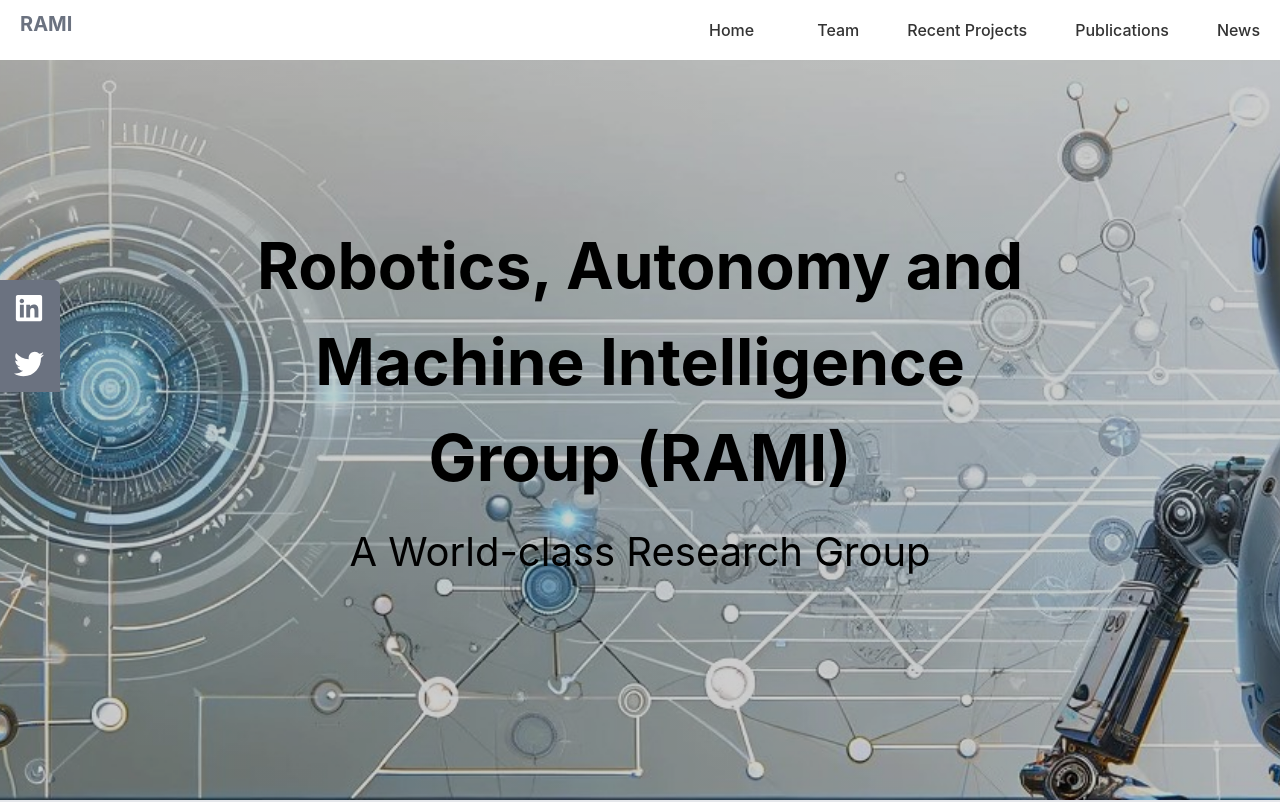
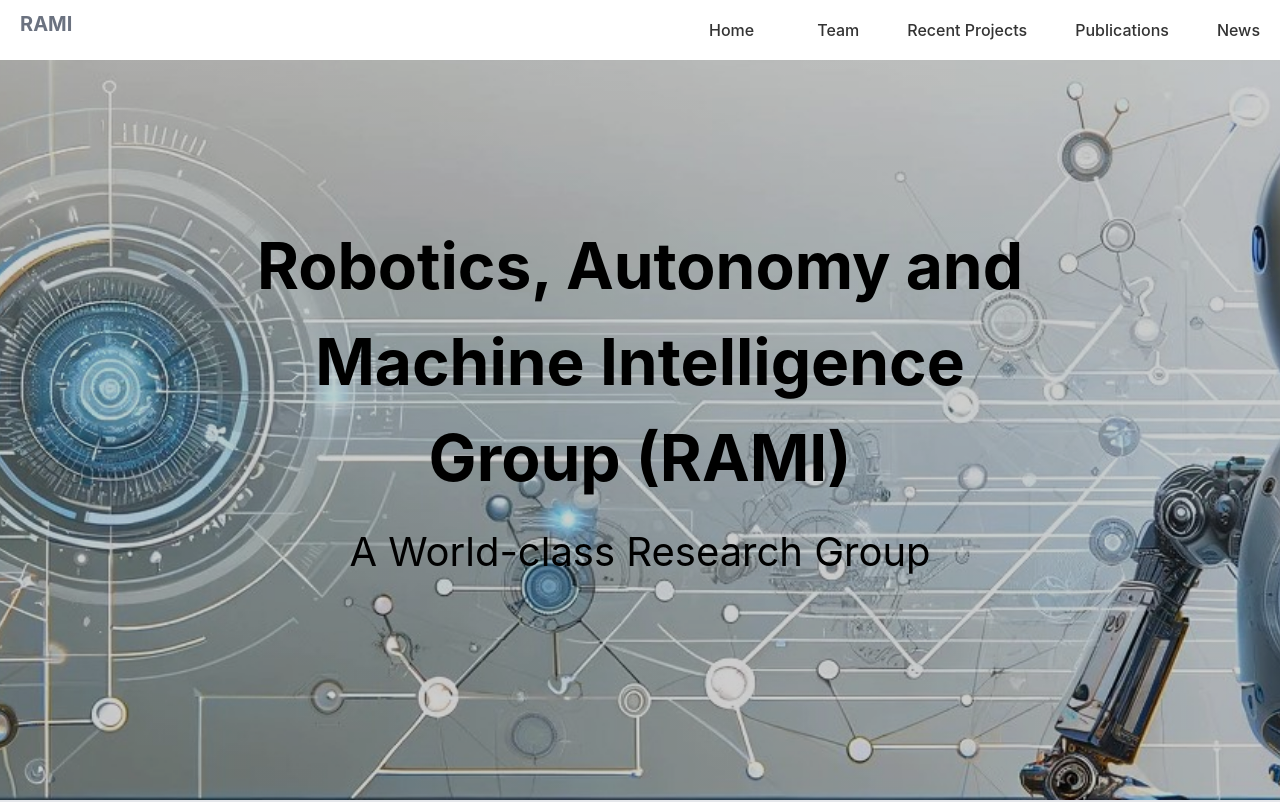
Before and after one commit to Kronium345/RAMI-Group, a React (Vite) app in the folder rami/: page / in a window 1280 px wide. Shown: the top 802 px of the page. Built offline with nearby package versions, Linux system fonts and the light colour scheme.

Commit message:
Removed Social Links

```diff
--- a/rami/src/App.jsx
+++ b/rami/src/App.jsx
@@ -12,7 +12,7 @@ import News2 from './pages/News/News2';
 import News3 from './pages/News/News3';
 import News4 from './pages/News/News4';
 import About from './pages/About/About';
-import SocialLinks from './components/SocialLinks/SocialLinks';
+// import SocialLinks from './components/SocialLinks/SocialLinks';
 
 function App() {
   return (
@@ -33,7 +33,7 @@ function App() {
         {/* Example: <Route path="/more" element={<More />} /> */}
       </Routes>
       <Footer />
-      <SocialLinks />
+      {/* <SocialLinks /> */}
     </Router>
   );
 }
```
